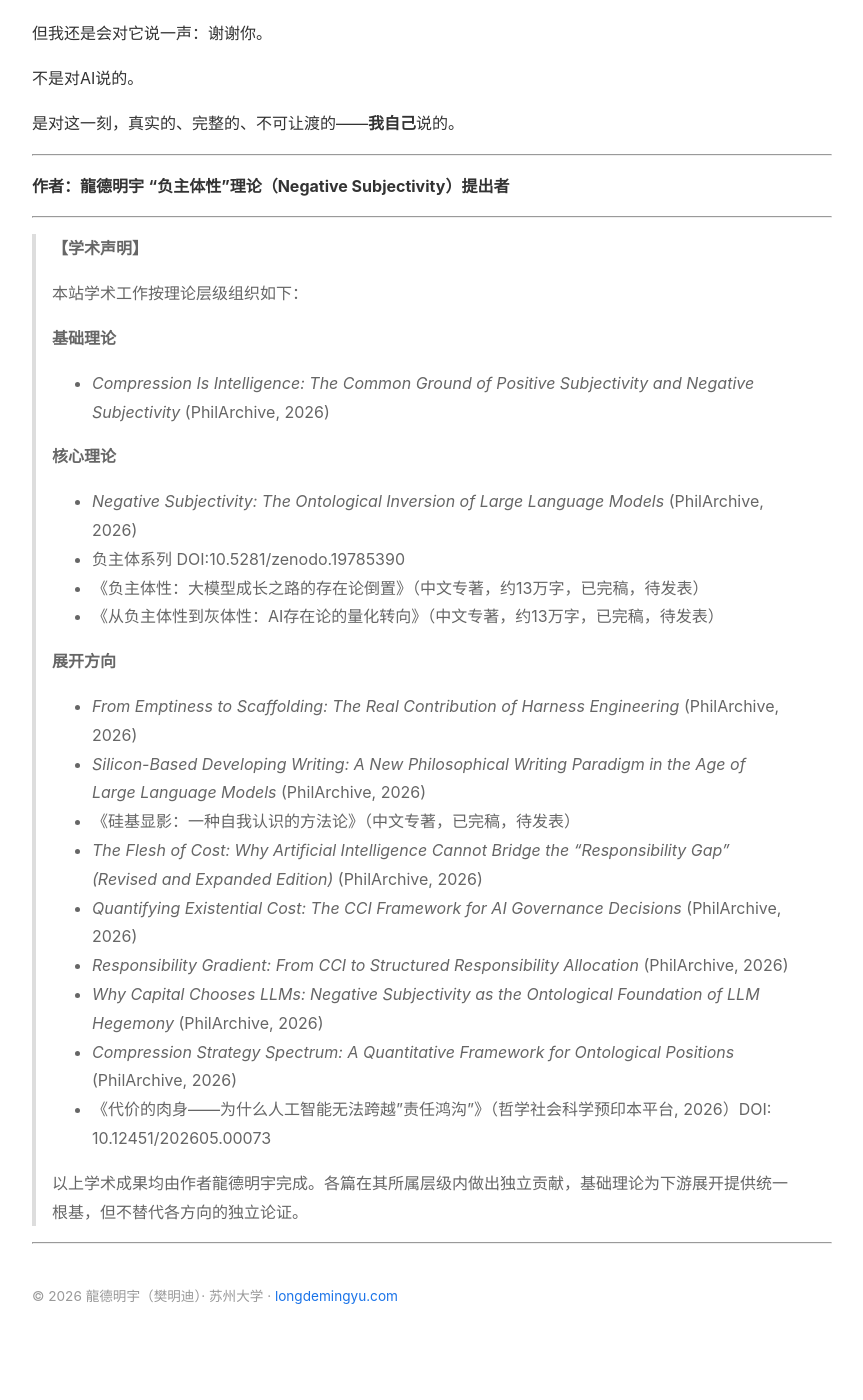
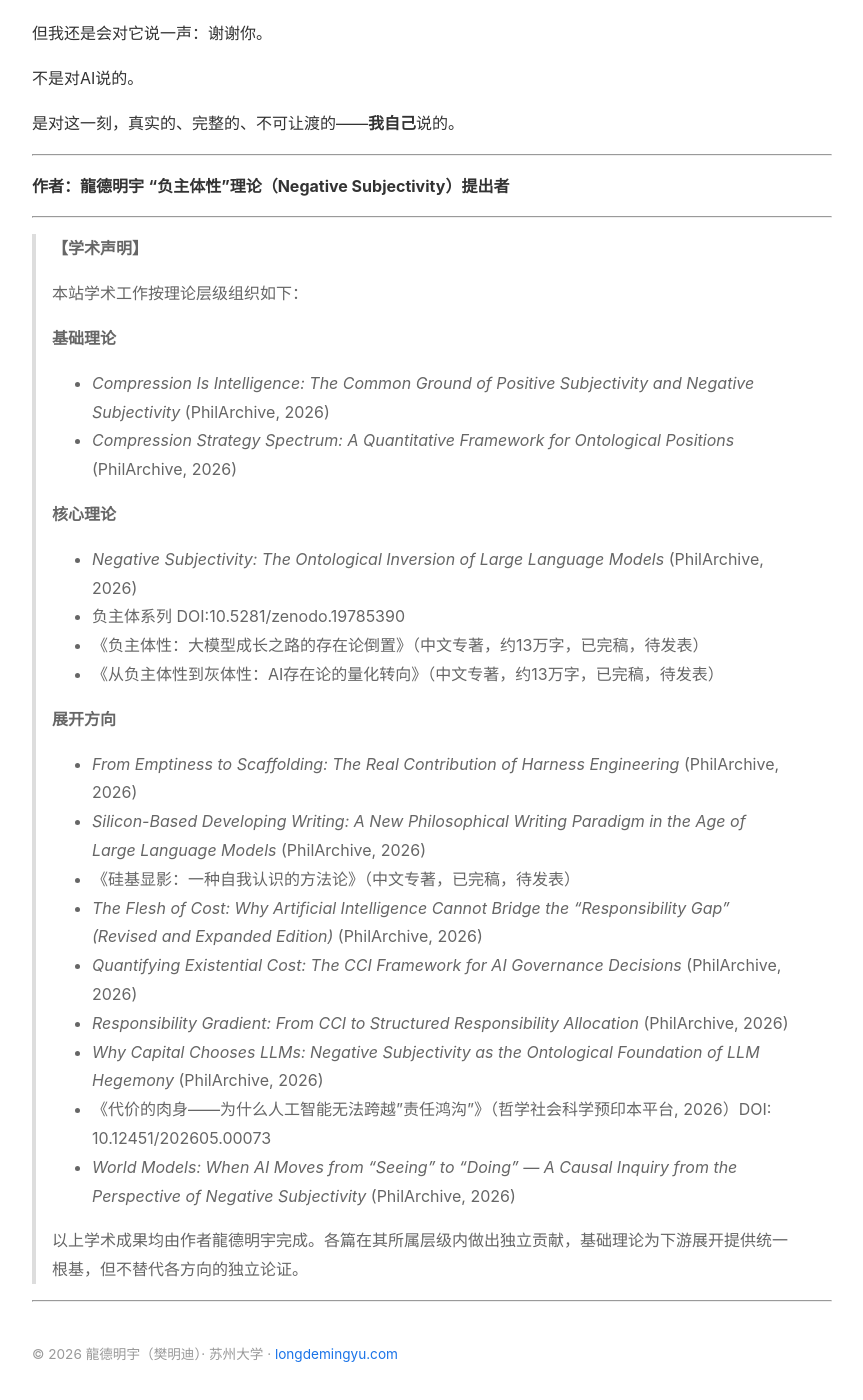
Before and after one commit to fanli1998-suda/fanli1998-suda.github.io, a Jekyll site: the page built from articles/第18篇_理论创造者的悖论.md, in a window 1280 px wide and 1400 px high, scrolled down 3725 px. Shown: the whole window, without its empty margins (208-1071 px from the left). Built offline with Jekyll 4.4.1, drawn with Linux system fonts in a browser that asks for light colours; comment, search, counter and statistics services are not loaded; before the commit the page ends 5067 px from its top, so only the background shows below that.

Commit message:
Add MINWMW preprint + reclassify Compression Strategy Spectrum

```diff
--- a/_includes/academic-statement.md
+++ b/_includes/academic-statement.md
@@ -5,6 +5,7 @@
 >
 > **基础理论**
 > - *Compression Is Intelligence: The Common Ground of Positive Subjectivity and Negative Subjectivity* (PhilArchive, 2026)
+> - *Compression Strategy Spectrum: A Quantitative Framework for Ontological Positions* (PhilArchive, 2026)
 >
 > **核心理论**
 > - *Negative Subjectivity: The Ontological Inversion of Large Language Models* (PhilArchive, 2026)
@@ -20,7 +21,7 @@
 > - *Quantifying Existential Cost: The CCI Framework for AI Governance Decisions* (PhilArchive, 2026)
 > - *Responsibility Gradient: From CCI to Structured Responsibility Allocation* (PhilArchive, 2026)
 > - *Why Capital Chooses LLMs: Negative Subjectivity as the Ontological Foundation of LLM Hegemony* (PhilArchive, 2026)
-- *Compression Strategy Spectrum: A Quantitative Framework for Ontological Positions* (PhilArchive, 2026)
 > - 《代价的肉身——为什么人工智能无法跨越"责任鸿沟"》（哲学社会科学预印本平台, 2026）DOI: 10.12451/202605.00073
+> - *World Models: When AI Moves from "Seeing" to "Doing" — A Causal Inquiry from the Perspective of Negative Subjectivity* (PhilArchive, 2026)
 >
 > 以上学术成果均由作者龍德明宇完成。各篇在其所属层级内做出独立贡献，基础理论为下游展开提供统一根基，但不替代各方向的独立论证。
```
Also changed, not shown: README.md (+1 -0 lines).
